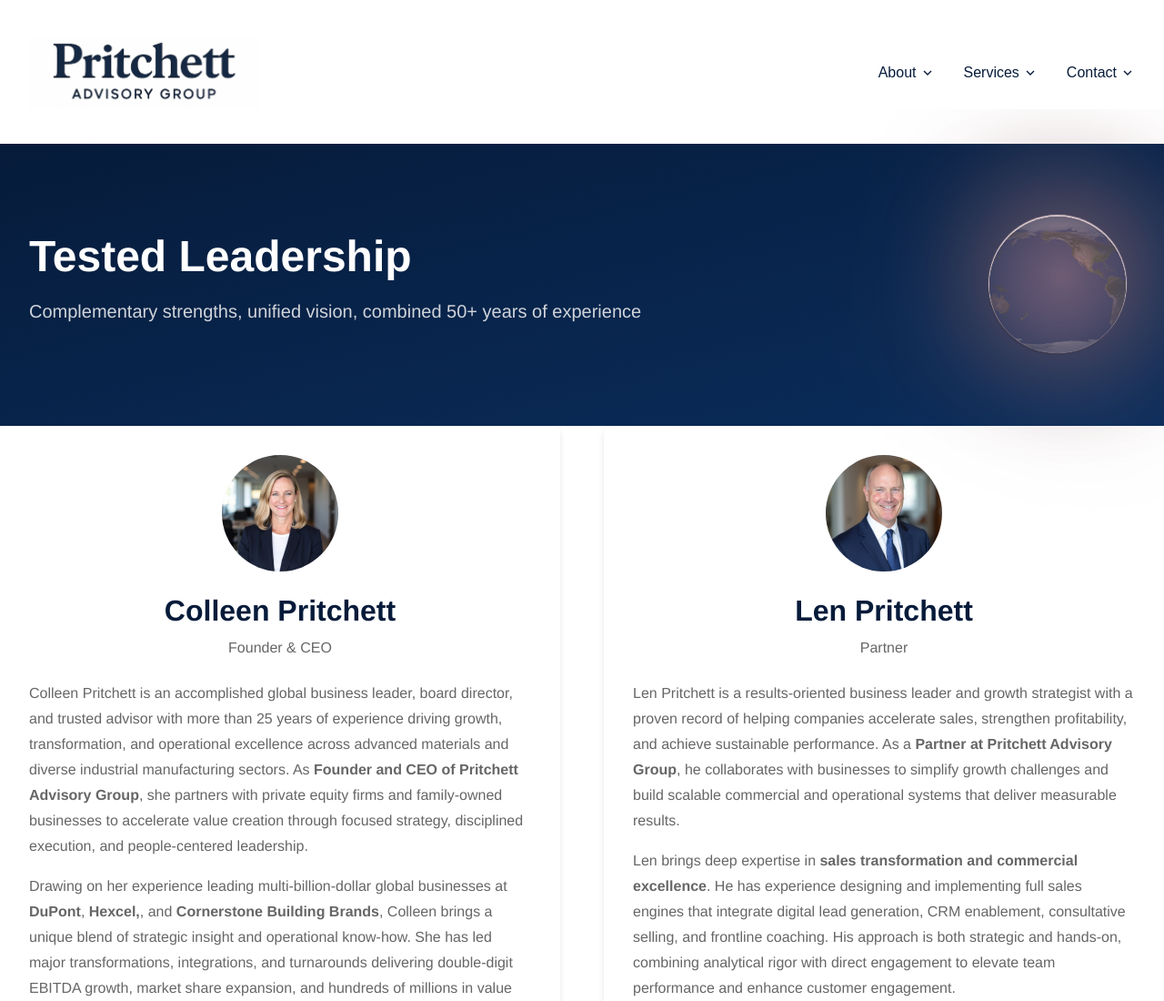
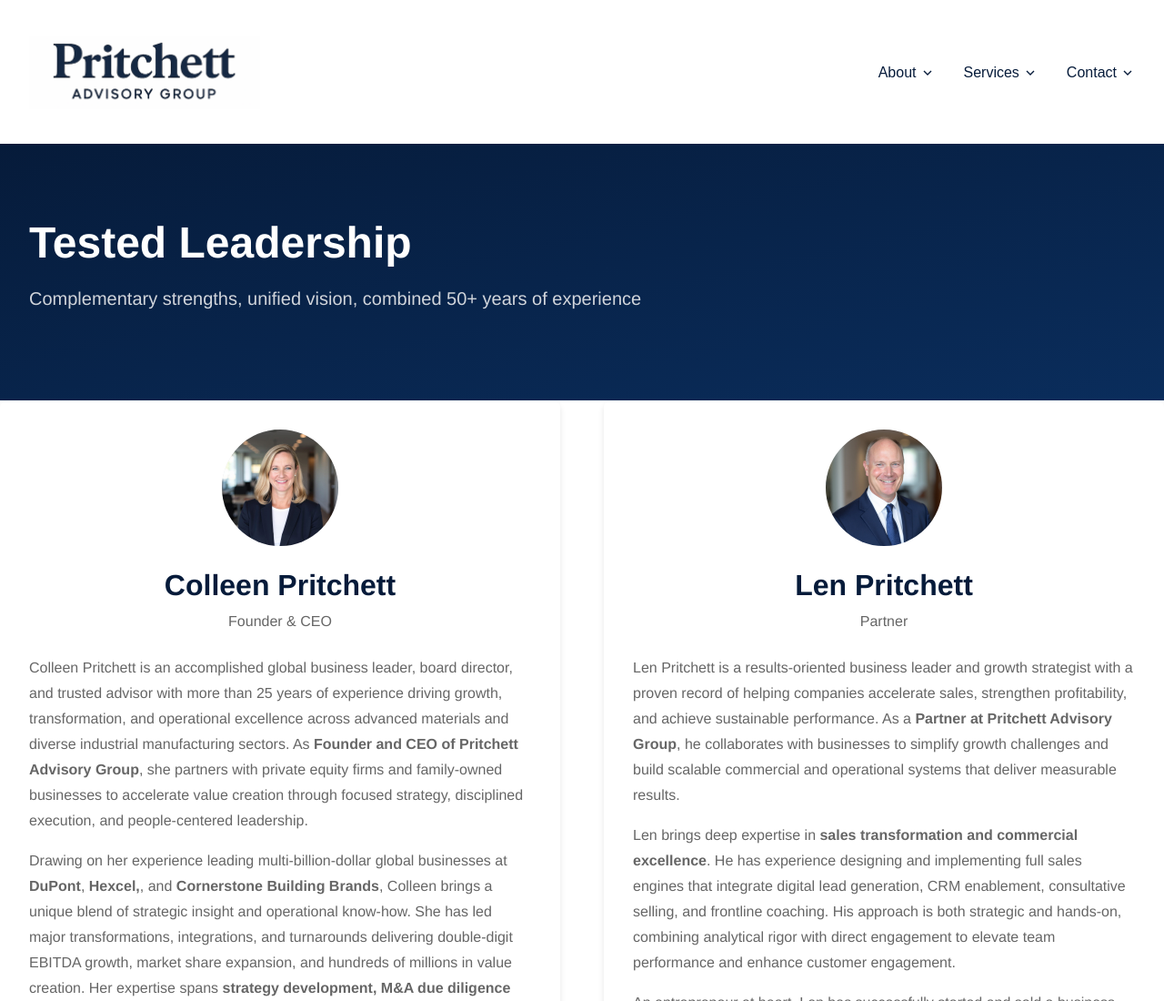
Before and after one commit to lenpritchett/pritchettadvisory, a plain HTML site: page leadership.html in a window 1280 px wide. Shown: the top 1100 px of the page at 91% size. Drawn offline with Linux system fonts and the light colour scheme.

Commit message:
removing rotating globe

```diff
--- a/leadership.html
+++ b/leadership.html
@@ -120,13 +120,8 @@
     <!-- Page Header -->
 <section class="page-header">
     <div class="container">
-        <div class="header-with-earth">
-            <div class="header-text">
-                <h1>Tested Leadership</h1>
-                <p>Complementary strengths, unified vision, combined 50+ years of experience</p>
-            </div>
-            <div class="earth"></div>
-        </div>
+        <h1>Tested Leadership</h1>
+        <p>Complementary strengths, unified vision, combined 50+ years of experience</p>
     </div>
 </section>
 
@@ -246,4 +241,5 @@
 
     <script src="script.js"></script>
 </body>
+
 </html>
```
